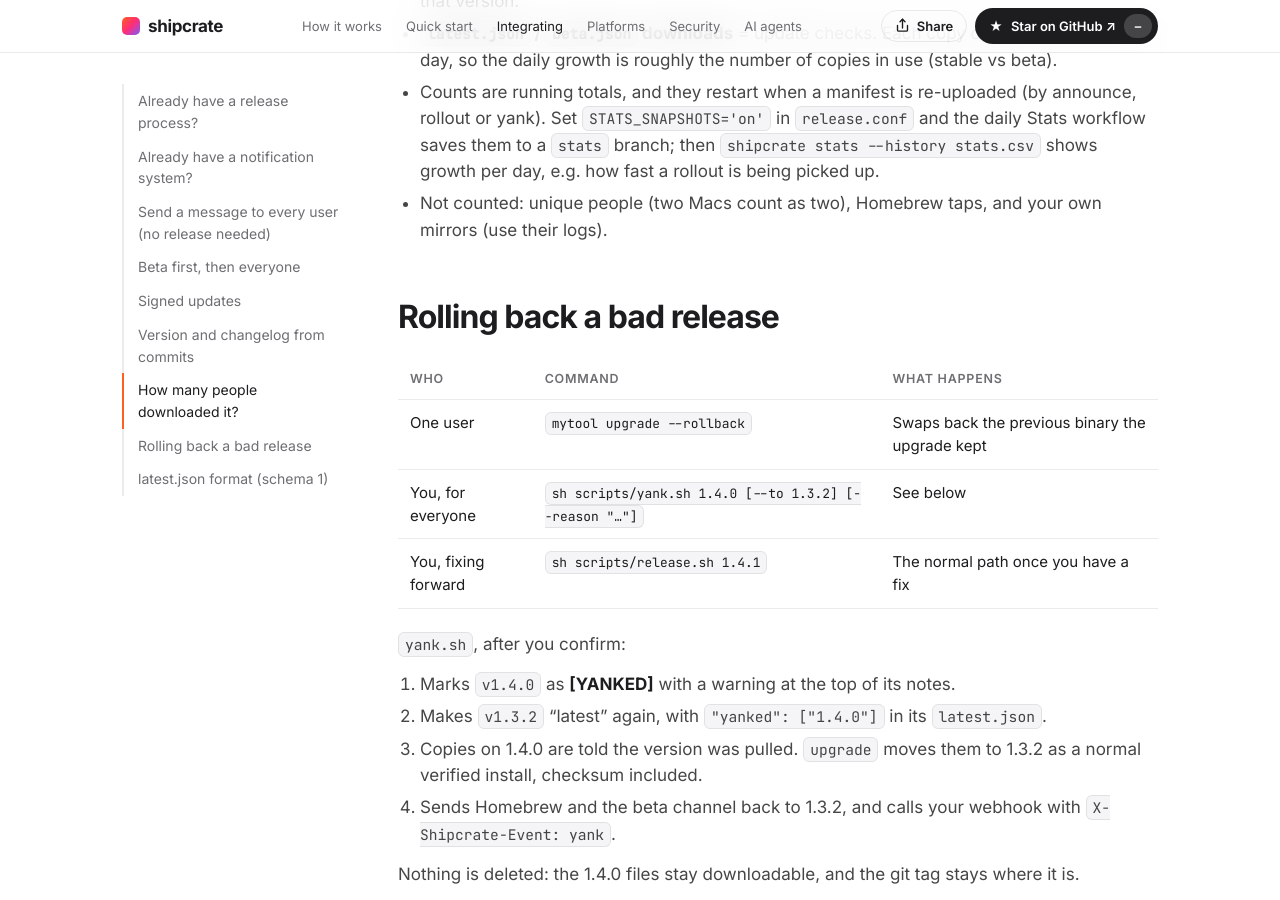
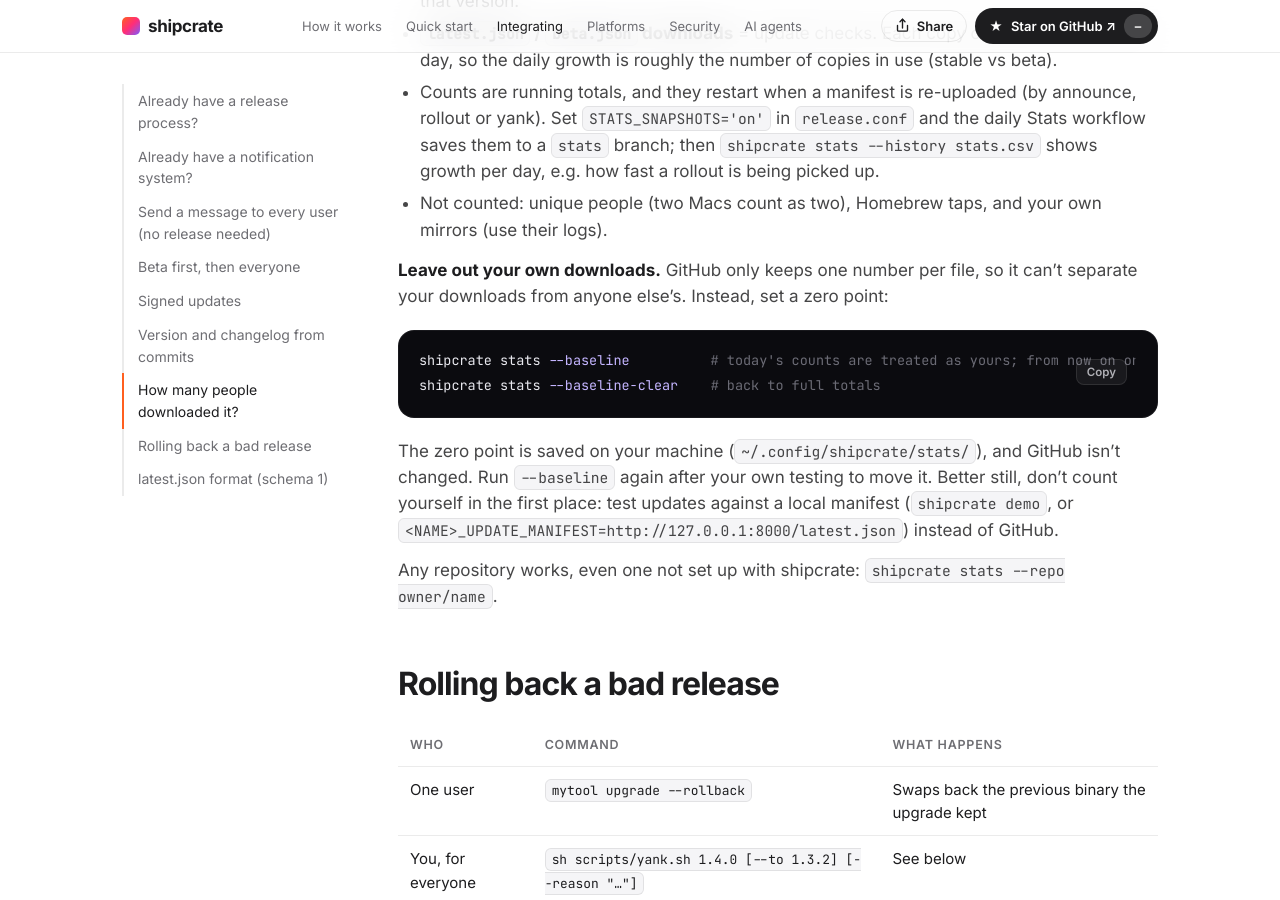
Before and after one commit to simarpreetsingh-019/shipcrate, a Jekyll site: the page built from docs/INTEGRATING.md, in a window 1280 px wide and 900 px high, scrolled down 4448 px. Built offline with Jekyll 4.4.1, drawn with Linux system fonts in a browser that asks for light colours; our own code applies the rules of GitHub Pages for plain Markdown files; comment, search, counter and statistics services are not loaded.

Commit message:
stats: --baseline zero point (local only) so your own downloads don't count, --baseline-clear, --repo for any repository; preview server survives rebuilds
Co-Authored-By: Claude Opus 5.5 <noreply@anthropic.com>

````diff
--- a/docs/INTEGRATING.md
+++ b/docs/INTEGRATING.md
@@ -144,6 +144,21 @@ nothing in your app: shipcrate reads the counts GitHub keeps for every release f
   `shipcrate stats --history stats.csv` shows growth per day, e.g. how fast a rollout is being picked up.
 - Not counted: unique people (two Macs count as two), Homebrew taps, and your own mirrors (use their logs).
 
+**Leave out your own downloads.** GitHub only keeps one number per file, so it can't separate your downloads from
+anyone else's. Instead, set a zero point:
+
+```sh
+shipcrate stats --baseline          # today's counts are treated as yours; from now on only newer downloads show
+shipcrate stats --baseline-clear    # back to full totals
+```
+
+The zero point is saved on your machine (`~/.config/shipcrate/stats/`), and GitHub isn't changed. Run `--baseline`
+again after your own testing to move it. Better still, don't count yourself in the first place: test updates
+against a local manifest (`shipcrate demo`, or `<NAME>_UPDATE_MANIFEST=http://127.0.0.1:8000/latest.json`)
+instead of GitHub.
+
+Any repository works, even one not set up with shipcrate: `shipcrate stats --repo owner/name`.
+
 ## Rolling back a bad release
 
 | Who | Command | What happens |
````
Also changed, not shown: CHANGELOG.md, 12 other files.
